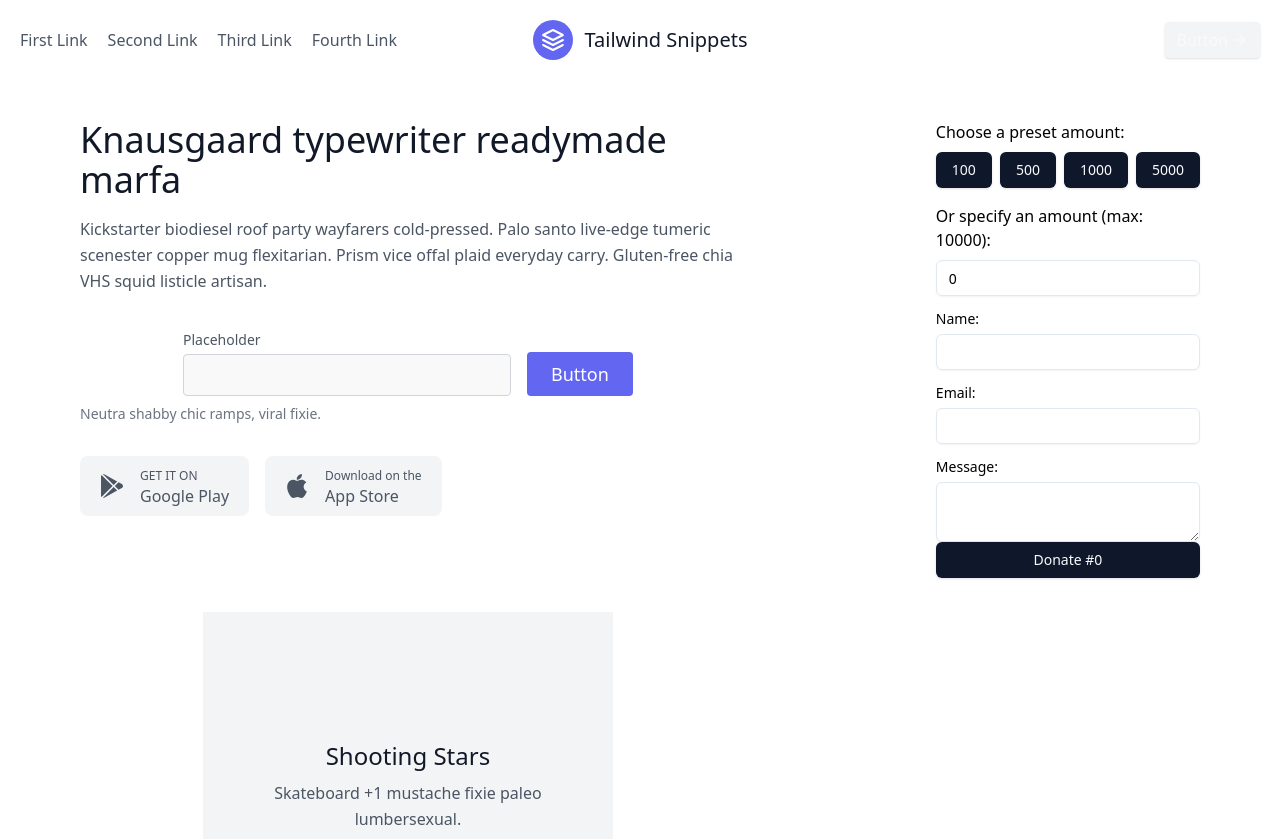
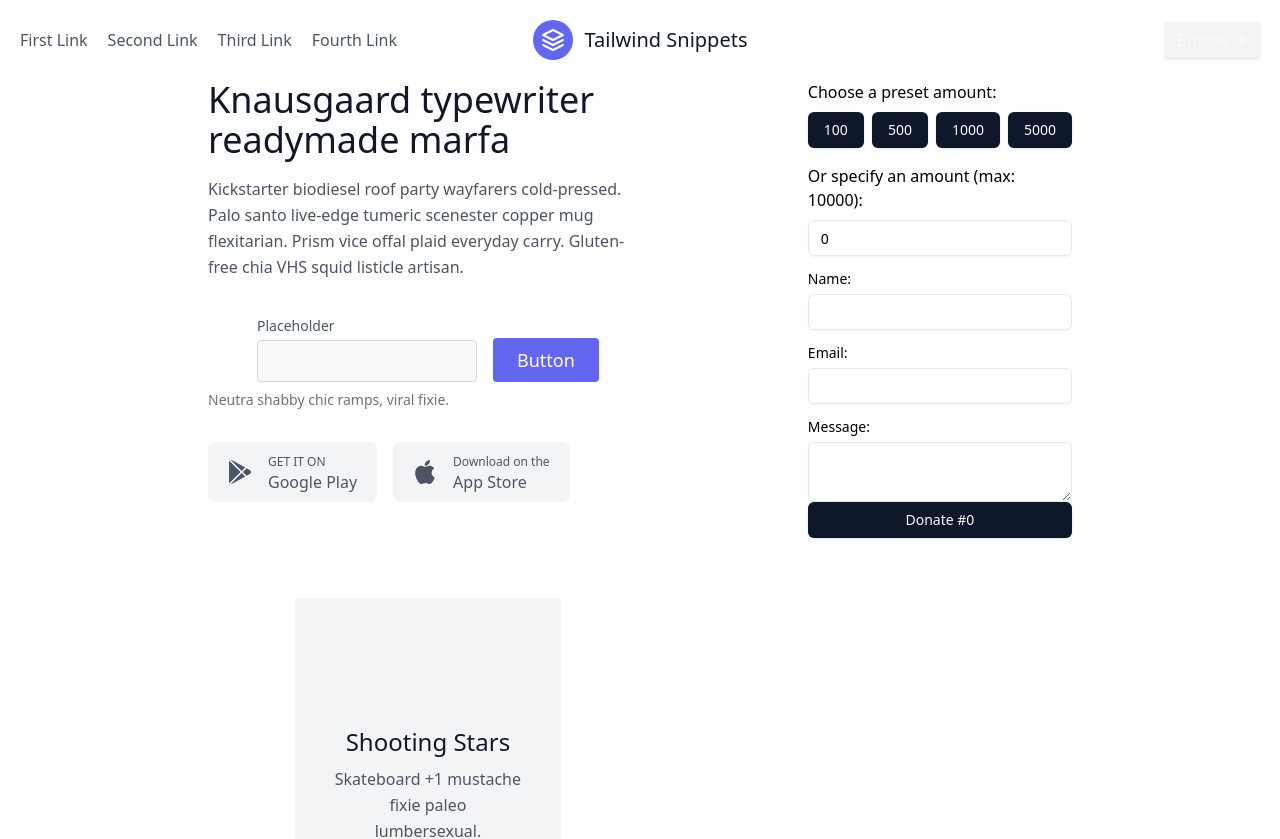
Before and after one commit to Abdulkareemoj/DonationsApp, a Next.js app: page / in a window 1280 px wide. Shown: the top 839 px of the page. Built offline with nearby package versions, Linux system fonts and the light colour scheme.

Commit message:
fixed view

```diff
--- a/src/pages/index.tsx
+++ b/src/pages/index.tsx
@@ -6,7 +6,7 @@ export default function Home() {
   return (
     <>
       <Header />
-      <main className="flex flex-row mt-10 gap-10">
+      <main className="flex flex-row mx-auto max-w-5xl">
         <MainCard />
         <DonationForm />
       </main>
```
